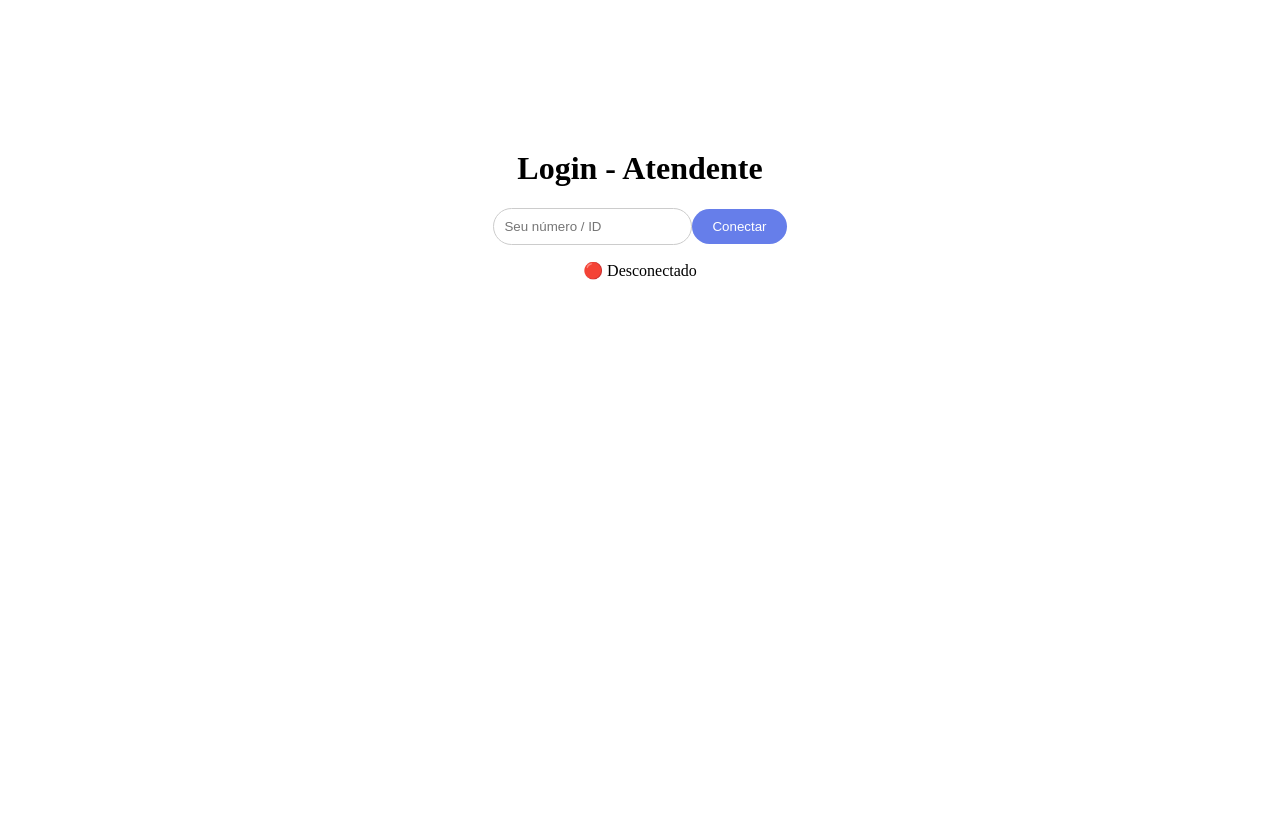
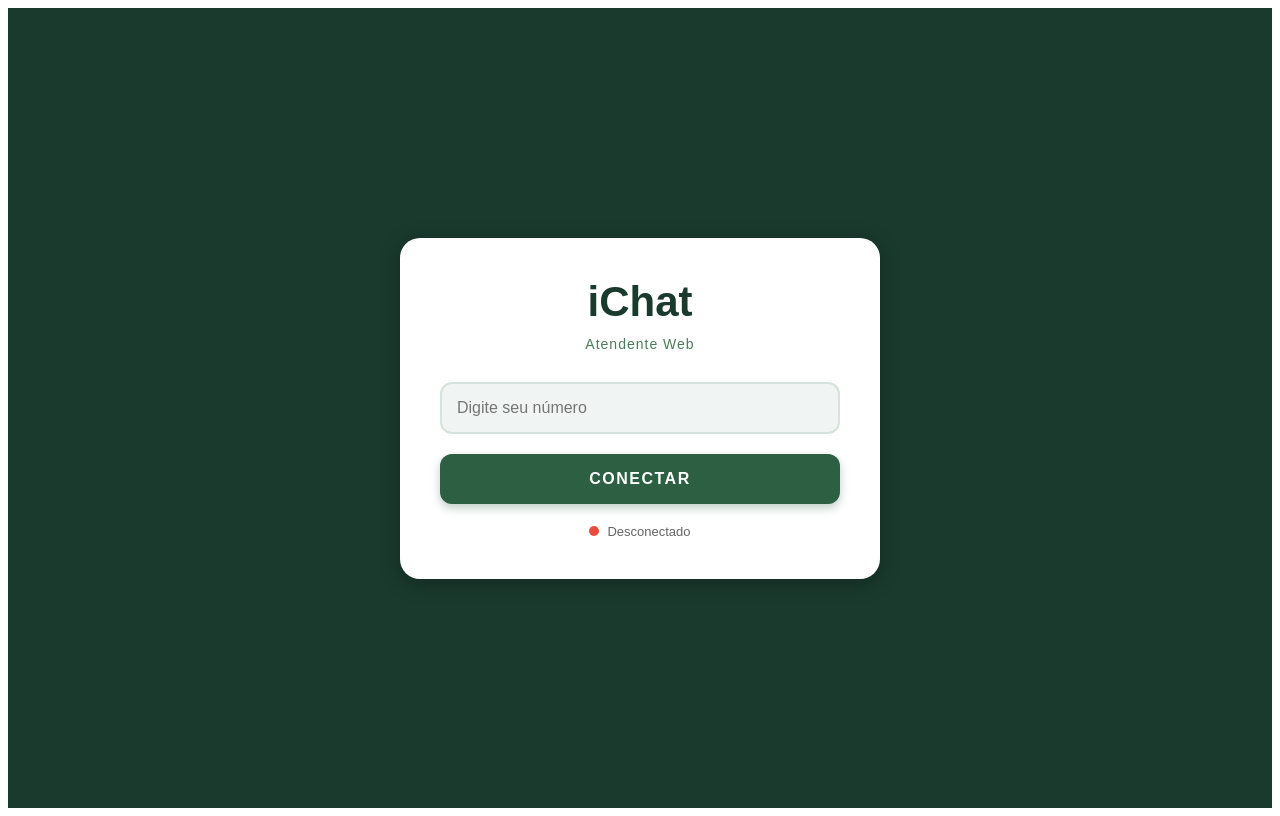
Before and after one commit to kaua291208/Ichat, a React app in the folder frontend/: page / in a window 1280 px wide. Built offline with nearby package versions, Linux system fonts and the light colour scheme; the HTML template or start-up script is replaced by a standard one.

Commit message:
estilização completa

```diff
--- a/frontend/src/screens/App.jsx
+++ b/frontend/src/screens/App.jsx
@@ -1,7 +1,7 @@
 import { useState, useEffect, useRef } from "react";
 import { io } from "socket.io-client";
 
-const SERVER_URL = "http://192.168.0.191:3000";
+const SERVER_URL = "http://192.168.0.101:3000";
 
 export default function App() {
   // LOGIN
@@ -34,7 +34,7 @@ export default function App() {
 
   // ========= LOGIN ==========
   const handleConnect = () => {
-    if (! number. trim()) return;
+    if (!number.trim()) return;
 
     socketRef.current = io(SERVER_URL, {
       transports: ["websocket"],
@@ -56,12 +56,10 @@ export default function App() {
 
     socket.on("agents:list", (list) => {
       console.log("👥 Atendentes:", list);
-      // Remove o próprio usuário da lista de atendentes
       const filtered = list.filter(a => a.number !== number);
       setAgents(filtered);
     });
 
-    // Carrega conversas existentes
     socket.on("conversations:load", (convs) => {
       console.log("📚 Conversas carregadas:", convs);
       setConversations(convs);
@@ -70,34 +68,39 @@ export default function App() {
     socket.on("conversation:created", (conv) => {
       console.log("✅ Nova conversa:", conv);
 
-      // Verifica se a conversa já existe
       setConversations((prev) => {
         const exists = prev.find(c => c.id === conv.id);
-        if (exists) {
-          return prev;
-        }
+        if (exists) return prev;
         return [...prev, conv];
       });
 
       setSelectedConversation(conv);
       setMessages([]);
 
-      // Carrega o histórico da conversa
       socket.emit("conversation:history", {
-        conversation_id: conv. id,
+        conversation_id: conv.id,
       });
     });
 
-    socket. on("conversation:history", (msgs) => {
+    socket.on("conversation:history", (msgs) => {
       console.log("📜 Histórico:", msgs);
       setMessages(msgs);
     });
 
-    socket. on("message", (msg) => {
+    socket.on("message", (msg) => {
       console.log("📩 Recebendo:", msg);
 
       setMessages((prev) => {
-        // Evita duplicatas
+        const exists = prev.find(m => m.id === msg.id);
+        if (exists) return prev;
+        return [...prev, msg];
+      });
+    });
+
+    socket.on("message:sent", (msg) => {
+      console.log("✅ Mensagem enviada:", msg);
+
+      setMessages(prev => {
         const exists = prev.find(m => m.id === msg.id);
         if (exists) return prev;
         return [...prev, msg];
@@ -117,14 +120,14 @@ export default function App() {
 
   // ========= CRIAR CONVERSA =========
   const startConversation = (agent) => {
-    console.log("🔄 Iniciando conversa com:", agent. number);
+    console.log("🔄 Iniciando conversa com:", agent.number);
 
-    // Verifica se já existe conversa com este agente
     const existing = conversations.find(c => c.with === agent.number);
     if (existing) {
-      console.log("✅ Conversa já existe, selecionando.. .");
+      console.log("✅ Conversa já existe, selecionando...");
       setSelectedConversation(existing);
-      socketRef.current. emit("conversation:history", {
+      setMessages([]);
+      socketRef.current.emit("conversation:history", {
         conversation_id: existing.id,
       });
       return;
@@ -139,6 +142,8 @@ export default function App() {
   const sendMessage = () => {
     if (!text.trim() || !selectedConversation) return;
 
+    console.log("📤 Enviando:", text);
+
     socketRef.current.emit("message:send", {
       conversation_id: selectedConversation.id,
       text,
@@ -150,24 +155,36 @@ export default function App() {
   // ======================================================
 
   if (!logged) {
-    // TELA DE LOGIN
     return (
-      <div style={styles.center}>
-        <h1>Login - Atendente</h1>
+      <div style={styles.loginContainer}>
+        <div style={styles.loginCard}>
+          <div style={styles.loginHeader}>
+            <h1 style={styles.loginTitle}>iChat</h1>
+            <p style={styles.loginSubtitle}>Atendente Web</p>
+          </div>
 
           <input
-          placeholder="Seu número / ID"
+            placeholder="Digite seu número"
             value={number}
             onChange={(e) => setNumber(e.target.value)}
             onKeyDown={(e) => e.key === "Enter" && handleConnect()}
-          style={styles.input}
+            style={styles.loginInput}
           />
 
-        <button onClick={handleConnect} style={styles. button}>
-          Conectar
+          <button onClick={handleConnect} style={styles.loginBtn}>
+            CONECTAR
           </button>
 
-        <p>{connected ? "🟢 Conectado" : "🔴 Desconectado"}</p>
+          <div style={styles.statusContainer}>
+            <div style={{
+              ...styles.statusDot,
+              backgroundColor: connected ? "#27ae60" : "#e74c3c"
+            }} />
+            <span style={styles.statusText}>
+              {connected ? "Conectado" : "Desconectado"}
+            </span>
+          </div>
+        </div>
       </div>
     );
   }
@@ -176,46 +193,55 @@ export default function App() {
 
   return (
     <div style={styles.container}>
-      {/* LISTA DE CONVERSAS */}
+      {/* SIDEBAR */}
       <div style={styles.sidebar}>
-        <div style={styles.header}>
-          <h3>Conversas</h3>
-          <small>Logado: {number}</small>
+        <div style={styles.sidebarHeader}>
+          <h3 style={styles.sidebarTitle}>Conversas</h3>
+          <div style={styles.userBadge}>
+            <span style={styles.userBadgeText}>{number}</span>
+          </div>
         </div>
 
+        {/* CONVERSAS */}
+        <div style={styles.section}>
           {conversations.length === 0 ? (
-          <p style={{ padding: 10, fontSize: 12, color: "#666" }}>
-            Nenhuma conversa ainda
-          </p>
+            <p style={styles.emptyText}>Nenhuma conversa</p>
           ) : (
             conversations.map((conv) => (
               <div
                 key={conv.id}
                 style={{
-                ...styles.chatItem,
-                background:
-                  selectedConversation?.id === conv. id ? "#bbb" : "#f5f5f5",
+                  ...styles.conversationItem,
+                  backgroundColor: selectedConversation?.id === conv.id
+                    ? "#4a7c59"
+                    : "#2d5f43"
                 }}
                 onClick={() => {
+                  console.log("📂 Abrindo conversa:", conv.id);
                   setSelectedConversation(conv);
+                  setMessages([]);
                   socketRef.current.emit("conversation:history", {
                     conversation_id: conv.id,
                   });
                 }}
               >
-              {conv.with}
+                <div style={styles.conversationAvatar}>
+                  {conv.with.charAt(0).toUpperCase()}
+                </div>
+                <span style={styles.conversationName}>{conv.with}</span>
               </div>
             ))
           )}
+        </div>
 
-        <hr />
+        <div style={styles.divider} />
 
-        <h4>Atendentes Online</h4>
+        {/* ATENDENTES */}
+        <div style={styles.section}>
+          <h4 style={styles.sectionTitle}>Atendentes Online</h4>
 
           {agents.length === 0 ? (
-          <p style={{ padding: 10, fontSize: 12, color: "#666" }}>
-            Nenhum atendente online
-          </p>
+            <p style={styles.emptyText}>Nenhum disponível</p>
           ) : (
             agents.map((agent) => (
               <button
@@ -223,60 +249,96 @@ export default function App() {
                 style={styles.agentBtn}
                 onClick={() => startConversation(agent)}
               >
+                <div style={styles.agentDot} />
                 {agent.number}
               </button>
             ))
           )}
         </div>
+      </div>
 
-      {/* CHAT */}
-      <div style={styles.chat}>
-        {! selectedConversation ? (
-          <p style={{ textAlign: "center", marginTop: 50 }}>
-            Selecione ou inicie uma conversa
+      {/* CHAT AREA */}
+      <div style={styles.chatArea}>
+        {!selectedConversation ? (
+          <div style={styles.emptyChatContainer}>
+            <div style={styles.emptyChatIcon}>💬</div>
+            <h2 style={styles.emptyChatTitle}>Nenhuma conversa selecionada</h2>
+            <p style={styles.emptyChatSubtitle}>
+              Selecione uma conversa ou inicie um novo atendimento
             </p>
+          </div>
         ) : (
           <>
-            <h2>Conversa com {selectedConversation.with}</h2>
+            {/* CHAT HEADER */}
+            <div style={styles.chatHeader}>
+              <div style={styles.chatHeaderAvatar}>
+                {selectedConversation.with.charAt(0).toUpperCase()}
+              </div>
+              <div>
+                <h2 style={styles.chatHeaderName}>
+                  {selectedConversation.with}
+                </h2>
+                <span style={styles.chatHeaderStatus}>Online</span>
+              </div>
+            </div>
 
+            {/* MESSAGES */}
             <div style={styles.messages}>
               {messages.length === 0 ? (
-                <p style={{ textAlign: "center", color: "#666" }}>
-                  Nenhuma mensagem ainda
-                </p>
+                <div style={styles.emptyMessagesContainer}>
+                  <p style={styles.emptyMessagesText}>Nenhuma mensagem ainda</p>
+                  <p style={styles.emptyMessagesSubtext}>Envie uma mensagem para iniciar</p>
+                </div>
               ) : (
                 messages.map((msg) => (
                   <div
-                    key={msg. id}
+                    key={msg.id}
                     style={{
+                      ...styles.messageBubble,
                       alignSelf: msg.from === number ? "flex-end" : "flex-start",
-                      background: msg.from === number ? "#667eea" : "#fff",
-                      color: msg. from === number ? "#fff" : "#333",
-                      padding: 10,
-                      margin: 5,
-                      borderRadius: 10,
-                      maxWidth: "70%",
+                      backgroundColor: msg.from === number ? "#2d5f43" : "#fff",
+                      borderBottomRightRadius: msg.from === number ? "4px" : "16px",
+                      borderBottomLeftRadius: msg.from === number ? "16px" : "4px",
+                      border: msg.from === number ? "none" : "1px solid #d4e3db"
                     }}
                   >
-                    <small>{msg.from}</small>
-                    <div>{msg.text}</div>
+                    <small style={{
+                      ...styles.messageSender,
+                      color: msg.from === number ? "#a8d5ba" : "#6b8f7a"
+                    }}>
+                      {msg.from}
+                    </small>
+                    <div style={{
+                      ...styles.messageText,
+                      color: msg.from === number ? "#fff" : "#1a3a2e"
+                    }}>
+                      {msg.text}
+                    </div>
                   </div>
                 ))
               )}
-
               <div ref={endRef} />
             </div>
 
+            {/* INPUT */}
             <div style={styles.inputRow}>
               <input
-                style={styles.input}
+                style={styles.messageInput}
                 value={text}
-                placeholder="Digite..."
+                placeholder="Digite sua mensagem..."
                 onChange={(e) => setText(e.target.value)}
                 onKeyDown={(e) => e.key === "Enter" && sendMessage()}
               />
-              <button onClick={sendMessage} style={styles. button}>
-                Enviar
+              <button
+                onClick={sendMessage}
+                style={{
+                  ...styles.sendBtn,
+                  opacity: text.trim() ? 1 : 0.5,
+                  cursor: text.trim() ? "pointer" : "not-allowed"
+                }}
+                disabled={!text.trim()}
+              >
+                ▶
               </button>
             </div>
           </>
@@ -287,74 +349,364 @@ export default function App() {
 }
 
 // ======================================================
+// STYLES
+// ======================================================
 
 const styles = {
-  center: {
+  // ===== LOGIN =====
+  loginContainer: {
+    display: "flex",
+    justifyContent: "center",
+    alignItems: "center",
+    height: "100vh",
+    backgroundColor: "#1a3a2e",
+    fontFamily: "Arial, sans-serif"
+  },
+
+  loginCard: {
+    width: "400px",
+    backgroundColor: "#fff",
+    borderRadius: "20px",
+    padding: "40px",
+    boxShadow: "0 4px 20px rgba(0,0,0,0.3)"
+  },
+
+  loginHeader: {
     textAlign: "center",
-    marginTop: "150px",
+    marginBottom: "30px"
   },
+
+  loginTitle: {
+    fontSize: "42px",
+    fontWeight: "bold",
+    color: "#1a3a2e",
+    margin: "0 0 10px 0"
+  },
+
+  loginSubtitle: {
+    fontSize: "14px",
+    color: "#4a7c59",
+    letterSpacing: "1px",
+    margin: 0
+  },
+
+  loginInput: {
+    width: "100%",
+    padding: "15px",
+    fontSize: "16px",
+    border: "2px solid #d4e3db",
+    borderRadius: "12px",
+    backgroundColor: "#f0f5f3",
+    color: "#1a3a2e",
+    outline: "none",
+    marginBottom: "20px",
+    boxSizing: "border-box"
+  },
+
+  loginBtn: {
+    width: "100%",
+    padding: "16px",
+    fontSize: "16px",
+    fontWeight: "bold",
+    letterSpacing: "1.5px",
+    backgroundColor: "#2d5f43",
+    color: "#fff",
+    border: "none",
+    borderRadius: "12px",
+    cursor: "pointer",
+    boxShadow: "0 4px 10px rgba(45, 95, 67, 0.3)",
+    transition: "all 0.3s"
+  },
+
+  statusContainer: {
+    display: "flex",
+    alignItems: "center",
+    justifyContent: "center",
+    marginTop: "20px",
+    gap: "8px"
+  },
+
+  statusDot: {
+    width: "10px",
+    height: "10px",
+    borderRadius: "50%"
+  },
+
+  statusText: {
+    fontSize: "13px",
+    color: "#666"
+  },
+
+  // ===== MAIN CONTAINER =====
   container: {
     display: "flex",
     height: "100vh",
-    fontFamily: "Arial",
+    fontFamily: "Arial, sans-serif",
+    backgroundColor: "#f0f5f3"
   },
+
+  // ===== SIDEBAR =====
   sidebar: {
-    width: "250px",
-    background: "#eee",
-    padding: 10,
-    overflowY: "auto",
+    width: "280px",
+    backgroundColor: "#1a3a2e",
+    display: "flex",
+    flexDirection: "column",
+    overflowY: "auto"
   },
-  header: {
-    marginBottom: 10,
+
+  sidebarHeader: {
+    padding: "20px",
+    borderBottom: "1px solid #2d5f43"
   },
-  chatItem: {
-    padding: 10,
-    borderRadius: 6,
+
+  sidebarTitle: {
+    fontSize: "20px",
+    fontWeight: "bold",
+    color: "#fff",
+    margin: "0 0 10px 0"
+  },
+
+  userBadge: {
+    backgroundColor: "#2d5f43",
+    padding: "6px 12px",
+    borderRadius: "12px",
+    display: "inline-block"
+  },
+
+  userBadgeText: {
+    color: "#a8d5ba",
+    fontSize: "12px",
+    fontWeight: "600"
+  },
+
+  section: {
+    padding: "15px"
+  },
+
+  sectionTitle: {
+    fontSize: "13px",
+    fontWeight: "bold",
+    color: "#a8d5ba",
+    marginBottom: "12px",
+    letterSpacing: "0.5px"
+  },
+
+  emptyText: {
+    fontSize: "12px",
+    color: "#6b8f7a",
+    fontStyle: "italic",
+    textAlign: "center",
+    margin: "10px 0"
+  },
+
+  conversationItem: {
+    display: "flex",
+    alignItems: "center",
+    padding: "14px",
+    borderRadius: "10px",
+    marginBottom: "10px",
     cursor: "pointer",
-    marginBottom: 6,
+    transition: "all 0.2s"
   },
+
+  conversationAvatar: {
+    width: "40px",
+    height: "40px",
+    borderRadius: "50%",
+    backgroundColor: "#a8d5ba",
+    display: "flex",
+    justifyContent: "center",
+    alignItems: "center",
+    fontSize: "18px",
+    fontWeight: "bold",
+    color: "#1a3a2e",
+    marginRight: "12px"
+  },
+
+  conversationName: {
+    color: "#fff",
+    fontSize: "14px",
+    fontWeight: "500"
+  },
+
+  divider: {
+    height: "1px",
+    backgroundColor: "#2d5f43",
+    margin: "10px 15px"
+  },
+
   agentBtn: {
     width: "100%",
-    padding: 8,
-    margin: "4px 0",
-    cursor: "pointer",
-    background: "#667eea",
+    display: "flex",
+    alignItems: "center",
+    gap: "10px",
+    padding: "12px",
+    backgroundColor: "#2d5f43",
     color: "#fff",
     border: "none",
-    borderRadius: 6,
+    borderRadius: "8px",
+    cursor: "pointer",
+    fontSize: "14px",
+    fontWeight: "500",
+    marginBottom: "8px",
+    transition: "all 0.2s"
   },
-  chat: {
+
+  agentDot: {
+    width: "8px",
+    height: "8px",
+    borderRadius: "50%",
+    backgroundColor: "#27ae60"
+  },
+
+  // ===== CHAT AREA =====
+  chatArea: {
     flex: 1,
     display: "flex",
     flexDirection: "column",
-    padding: 10,
+    backgroundColor: "#f0f5f3"
   },
+
+  emptyChatContainer: {
+    flex: 1,
+    display: "flex",
+    flexDirection: "column",
+    justifyContent: "center",
+    alignItems: "center",
+    padding: "40px"
+  },
+
+  emptyChatIcon: {
+    fontSize: "64px",
+    marginBottom: "20px",
+    opacity: 0.3
+  },
+
+  emptyChatTitle: {
+    fontSize: "20px",
+    fontWeight: "600",
+    color: "#1a3a2e",
+    margin: "0 0 10px 0"
+  },
+
+  emptyChatSubtitle: {
+    fontSize: "14px",
+    color: "#6b8f7a",
+    textAlign: "center",
+    margin: 0
+  },
+
+  chatHeader: {
+    display: "flex",
+    alignItems: "center",
+    padding: "20px",
+    backgroundColor: "#fff",
+    borderBottom: "1px solid #d4e3db"
+  },
+
+  chatHeaderAvatar: {
+    width: "50px",
+    height: "50px",
+    borderRadius: "50%",
+    backgroundColor: "#2d5f43",
+    display: "flex",
+    justifyContent: "center",
+    alignItems: "center",
+    fontSize: "22px",
+    fontWeight: "bold",
+    color: "#fff",
+    marginRight: "15px"
+  },
+
+  chatHeaderName: {
+    fontSize: "18px",
+    fontWeight: "bold",
+    color: "#1a3a2e",
+    margin: "0 0 4px 0"
+  },
+
+  chatHeaderStatus: {
+    fontSize: "13px",
+    color: "#27ae60"
+  },
+
   messages: {
     flex: 1,
     display: "flex",
     flexDirection: "column",
+    padding: "20px",
     overflowY: "auto",
-    background: "#f0f0f0",
-    borderRadius: 8,
-    padding: 10,
+    backgroundColor: "#f0f5f3"
   },
+
+  emptyMessagesContainer: {
+    textAlign: "center",
+    marginTop: "50px"
+  },
+
+  emptyMessagesText: {
+    fontSize: "15px",
+    color: "#6b8f7a",
+    margin: "0 0 5px 0"
+  },
+
+  emptyMessagesSubtext: {
+    fontSize: "13px",
+    color: "#88a399",
+    margin: 0
+  },
+
+  messageBubble: {
+    maxWidth: "70%",
+    padding: "12px 16px",
+    borderRadius: "16px",
+    marginBottom: "12px"
+  },
+
+  messageSender: {
+    fontSize: "11px",
+    fontWeight: "600",
+    display: "block",
+    marginBottom: "5px",
+    opacity: 0.7
+  },
+
+  messageText: {
+    fontSize: "15px",
+    lineHeight: "1.4"
+  },
+
   inputRow: {
     display: "flex",
-    marginTop: 10,
-    gap: 10,
+    gap: "12px",
+    padding: "15px",
+    backgroundColor: "#fff",
+    borderTop: "1px solid #d4e3db"
   },
-  input: {
+
+  messageInput: {
     flex: 1,
-    padding: 10,
-    borderRadius: 20,
-    border: "1px solid #ccc",
+    padding: "12px 18px",
+    fontSize: "15px",
+    border: "1px solid #d4e3db",
+    borderRadius: "20px",
+    backgroundColor: "#f0f5f3",
+    color: "#1a3a2e",
+    outline: "none"
   },
-  button: {
-    padding: "10px 20px",
-    background: "#667eea",
+
+  sendBtn: {
+    width: "50px",
+    height: "50px",
+    borderRadius: "50%",
+    backgroundColor: "#2d5f43",
     color: "#fff",
     border: "none",
-    borderRadius: 20,
-    cursor: "pointer",
-  },
+    fontSize: "20px",
+    fontWeight: "bold",
+    display: "flex",
+    justifyContent: "center",
+    alignItems: "center",
+    transition: "all 0.2s"
+  }
 };
```
Also changed, not shown: 1 other file (tests, documents, lock files or other folders). Lines whose indentation alone changed are shown as unchanged.
